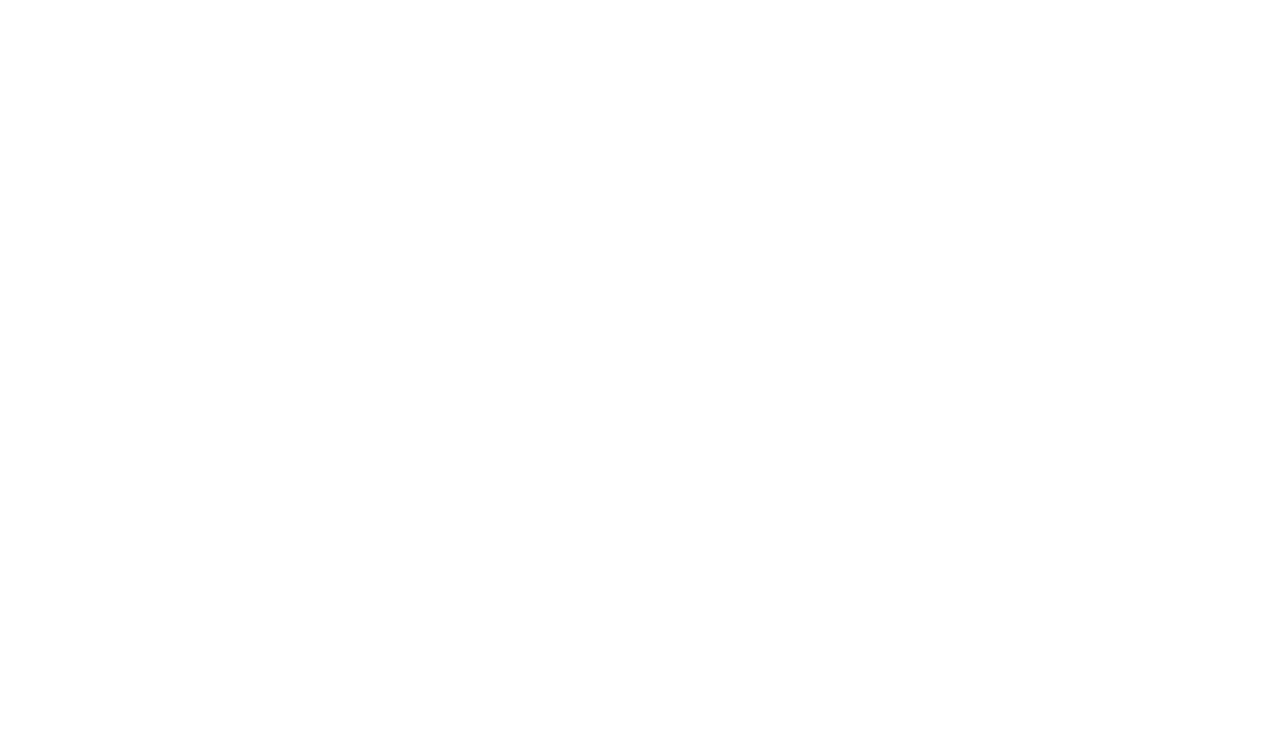
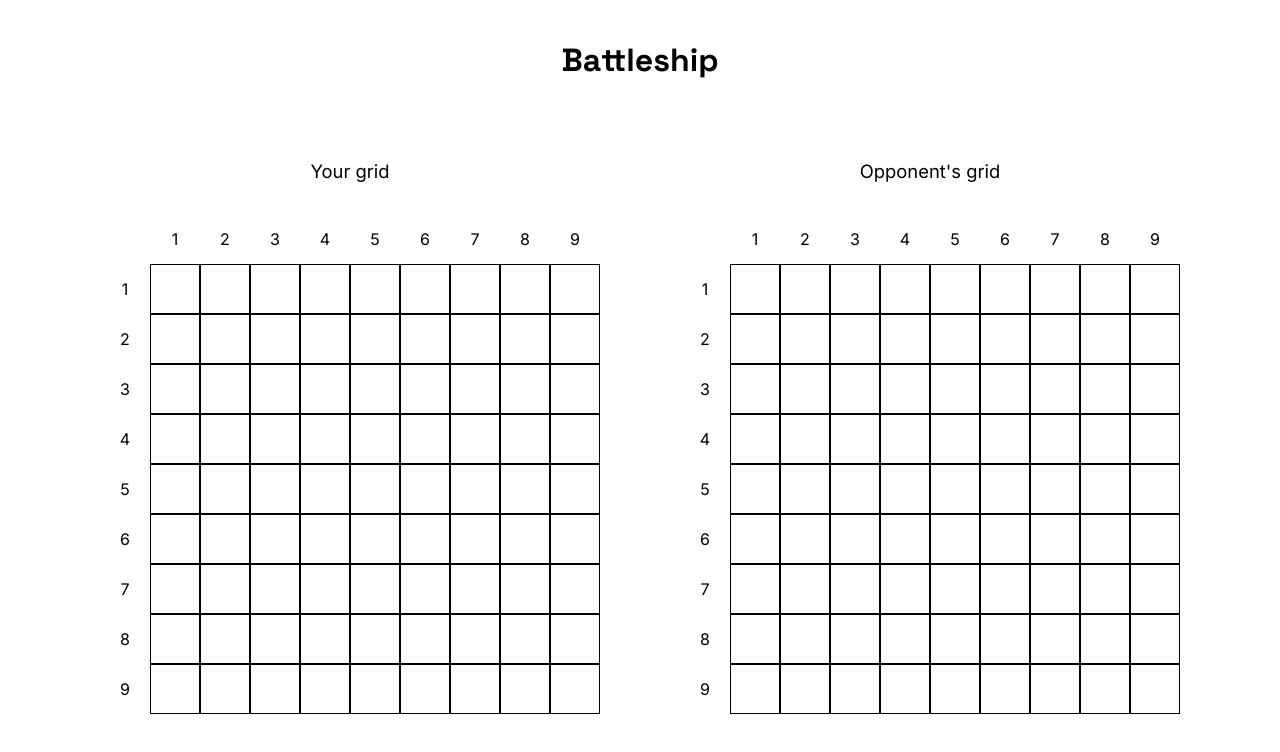
Before and after one commit to MMadlos/battleship-game, a website built with webpack: page src/index.html in a window 1280 px wide. Built offline with nearby package versions, Linux system fonts and the light colour scheme.

Commit message:
Add logic to create and display DOM gameboard

```diff
--- a/src/index.html
+++ b/src/index.html
@@ -4,6 +4,24 @@
 		<meta charset="UTF-8" />
 		<meta name="viewport" content="width=device-width, initial-scale=1.0" />
 		<title>Battleship Game</title>
+		<link rel="preconnect" href="https://fonts.googleapis.com" />
+		<link rel="preconnect" href="https://fonts.gstatic.com" crossorigin />
+		<link
+			href="https://fonts.googleapis.com/css2?family=Inter:wght@400;500;600;700;800;900&family=Space+Grotesk:wght@400;500;600;700&display=swap"
+			rel="stylesheet" />
 	</head>
-	<body id="app"></body>
+	<body id="app">
+		<h1>Battleship</h1>
+
+		<div class="game-container">
+			<section>
+				<p>Your grid</p>
+				<div class="gameboard" id="gameboard-one"></div>
+			</section>
+			<section>
+				<p>Opponent's grid</p>
+				<div class="gameboard" id="gameboard-two"></div>
+			</section>
+		</div>
+	</body>
 </html>
--- a/src/index.js
+++ b/src/index.js
@@ -1,2 +1,20 @@
 import "./style.css"
 import { Player } from "./modules/player"
+import { createGameboard } from "./modules/DOM"
+
+/* Instructions from The Odin Project:
+
+- The game loop should set up a new game by creating Players and Gameboards. For now just populate each Gameboard with predetermined coordinates. You can implement a system for allowing players to place their ships later.
+
+- You should display both the player’s boards and render them using information from the Gameboard class
+
+- You need methods to render the gameboards and to take user input for attacking. For attacks, let the user click on a coordinate in the enemy Gameboard.
+
+[...]
+
+*/
+
+const playerOne = Player("Player 1")
+const playerTwo = Player("Computer")
+
+createGameboard()
--- /dev/null
+++ b/src/modules/DOM.js
@@ -0,0 +1,32 @@
+export function createGameboard() {
+	const gameboardOne = document.getElementById("gameboard-one")
+	const gameboardTwo = document.getElementById("gameboard-two")
+
+	GameboardDOM(gameboardOne)
+	GameboardDOM(gameboardTwo)
+
+	function GameboardDOM(gameboard) {
+		for (let i = 0; i < 10; i++) {
+			const row = document.createElement("div")
+			row.classList.add("row")
+			gameboard.append(row)
+
+			if (i === 0) row.classList.add("coordY")
+
+			for (let j = 0; j < 10; j++) {
+				const cell = document.createElement("div")
+				cell.classList.add("cell")
+				row.appendChild(cell)
+
+				if (j === 0) {
+					cell.classList.add("coordX")
+					if (i > 0) cell.textContent = i
+				}
+				if (i === 0) {
+					cell.classList.add("coordY")
+					if (j > 0) cell.textContent = j
+				}
+			}
+		}
+	}
+}
--- a/src/modules/player.js
+++ b/src/modules/player.js
@@ -8,7 +8,7 @@
 	const getName = () => playerName
 	const setTurnToPlay = () => (turnToPlay = true)
 	const getPlayerTurn = () => turnToPlay
-	const getGameboard = () => gameboard
+	const getGameboard = () => gameboard.getGameboard()
 
 	const attack = (enemy, coordinates) => {
 		let [coordX, coordY] = coordinates
--- a/src/style.css
+++ b/src/style.css
@@ -1,3 +1,74 @@
+*,
+*::before,
+*::after {
+	box-sizing: border-box;
+}
+
+* {
+	margin: 0;
+	padding: 0;
+	font: inherit;
+}
+
+html {
+	color-scheme: dark light;
+}
+
+body {
+	max-height: 100vh;
+	font-family: "Inter", sans-serif;
+}
+
+img,
+picture,
+svg,
+video {
+	display: block;
+	max-width: 100%;
+}
+
+h1,
+h2,
+h3 {
+	font-family: "Space Grotesk", sans-serif;
+}
+
 h1 {
-	color: green;
+	font-size: 2rem;
+	font-weight: 700;
+	text-align: center;
+	margin-top: 40px;
 }
+
+/* GAME CONTAINER */
+
+section > p {
+	text-align: center;
+	font-size: 1.15rem;
+	margin-bottom: 2rem;
+}
+
+.game-container {
+	display: flex;
+	gap: 80px;
+	justify-content: center;
+
+	margin-top: 80px;
+}
+
+.row {
+	display: flex;
+}
+
+.cell {
+	width: 50px;
+	height: 50px;
+
+	display: flex;
+	justify-content: center;
+	align-items: center;
+}
+
+.cell:not(.coordX):not(.coordY) {
+	border: 1px solid black;
+}
```
